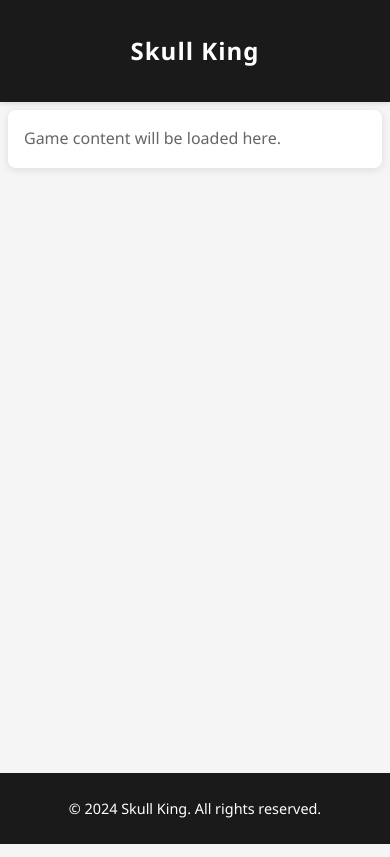
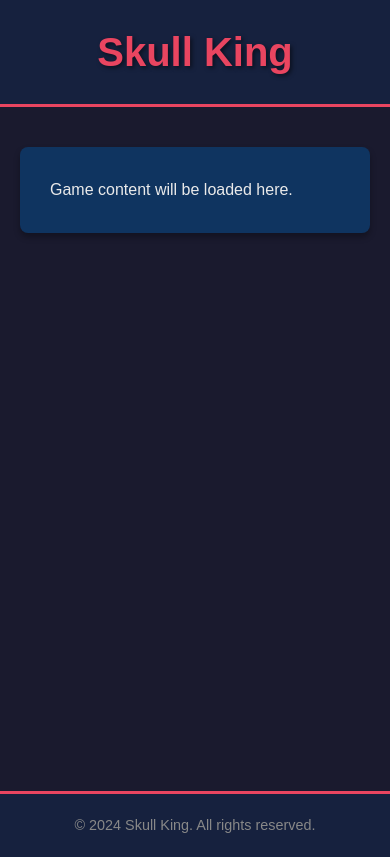
Before and after one commit to corynaegle-ai/swarm-managed-skull-king-27, a plain HTML site: page index.html in a window 390 px wide. Drawn offline with Linux system fonts and the light colour scheme.

Commit message:
TKT-C7E6A459: Create project skeleton (HTML/CSS/JS entry files)
Created project skeleton with HTML entry point, base CSS styles, and JavaScript initialization for Skull King vanilla JS application.

Generated by Swarm Agent forge-agent-003 (FORGE)

```diff
--- a/app.js
+++ b/app.js
@@ -1,107 +1,46 @@
 /**
  * Skull King - Main Application Entry Point
- *
- * This file initializes the application state and sets up
- * the core functionality for the Skull King game.
+ * Initializes app state and DOM readiness
  */
 
-// ==========================================
-// Application State
-// ==========================================
-
-const AppState = {
-    isInitialized: false,
-    gameStatus: 'idle',
+// Application state
+const appState = {
+    gameActive: false,
     players: [],
     currentRound: 0,
+    initialized: false
 };
 
-// ==========================================
-// DOM Elements
-// ==========================================
-
-const DOM = {
-    app: document.getElementById('app'),
-    mainContent: document.getElementById('main-content'),
-    gameSection: document.getElementById('game-section'),
-};
-
-// ==========================================
-// Utility Functions
-// ==========================================
-
 /**
- * Validates that required DOM elements exist
- * @returns {boolean} True if all required elements are present
- */
-function validateDOMElements() {
-    const requiredElements = ['app', 'main-content', 'game-section'];
-    for (const elementId of requiredElements) {
-        if (!document.getElementById(elementId)) {
-            console.error(`Missing required DOM element: #${elementId}`);
-            return false;
-        }
-    }
-    return true;
-}
-
-/**
- * Logs application initialization message
- */
-function logInitialization() {
-    console.log('=== Skull King Application Initialized ===');
-    console.log('App State:', AppState);
-    console.log('DOM Elements Validated: OK');
-}
-
-// ==========================================
-// Initialization
-// ==========================================
-
-/**
- * Initializes the application
- * Called when DOM is ready
+ * Initialize the application when DOM is ready
  */
 function initializeApp() {
     try {
-        // Validate DOM structure
-        if (!validateDOMElements()) {
-            throw new Error('DOM validation failed');
+        // Verify required DOM elements exist
+        const appContainer = document.getElementById('app');
+        const mainContent = document.getElementById('main-content');
+        const gameSection = document.getElementById('game-section');
+
+        if (!appContainer || !mainContent || !gameSection) {
+            throw new Error('Required DOM elements not found');
         }
 
-        // Set initial state
-        AppState.isInitialized = true;
-        AppState.gameStatus = 'ready';
+        // Set app initialized flag
+        appState.initialized = true;
 
         // Log successful initialization
-        logInitialization();
+        console.log('Skull King app initialized successfully', appState);
 
     } catch (error) {
-        console.error('Failed to initialize application:', error.message);
-        AppState.isInitialized = false;
+        console.error('Failed to initialize Skull King app:', error);
+        throw error;
     }
 }
 
-// ==========================================
-// Event Listeners
-// ==========================================
-
-// Initialize app when DOM is ready
+// Initialize when DOM content is loaded
 if (document.readyState === 'loading') {
     document.addEventListener('DOMContentLoaded', initializeApp);
 } else {
-    // DOM is already loaded
+    // DOM already loaded
     initializeApp();
 }
-
-// ==========================================
-// Exports (for testing or module integration)
-// ==========================================
-
-if (typeof module !== 'undefined' && module.exports) {
-    module.exports = {
-        AppState,
-        initializeApp,
-        validateDOMElements,
-    };
-}
--- a/style.css
+++ b/style.css
@@ -1,109 +1,54 @@
-/* ==========================================
-   Skull King - Base Stylesheet
-   ========================================== */
+/* Skull King - Base Styles */
 
-/* Reset and Base Styles */
 * {
     margin: 0;
     padding: 0;
     box-sizing: border-box;
 }
 
-html, body {
-    font-family: 'Segoe UI', Tahoma, Geneva, Verdana, sans-serif;
-    font-size: 16px;
+body {
+    font-family: Arial, sans-serif;
+    background-color: #1a1a2e;
+    color: #eaeaea;
     line-height: 1.6;
-    color: #333;
-    background-color: #f5f5f5;
 }
 
-/* App Container */
-#app {
-    display: flex;
-    flex-direction: column;
-    min-height: 100vh;
-}
-
-/* Header Styles */
 header {
-    background-color: #1a1a1a;
-    color: white;
-    padding: 2rem 1rem;
+    background-color: #16213e;
+    padding: 20px;
     text-align: center;
-    box-shadow: 0 2px 4px rgba(0, 0, 0, 0.1);
+    border-bottom: 3px solid #e94560;
 }
 
 header h1 {
     font-size: 2.5rem;
-    font-weight: bold;
-    letter-spacing: 2px;
+    color: #e94560;
+    text-shadow: 2px 2px 4px rgba(0, 0, 0, 0.5);
 }
 
-/* Main Content */
-#main-content {
-    flex: 1;
-    padding: 2rem 1rem;
+main {
+    min-height: calc(100vh - 200px);
+    padding: 40px 20px;
+}
+
+section {
     max-width: 1200px;
     margin: 0 auto;
-    width: 100%;
+    background-color: #0f3460;
+    padding: 30px;
+    border-radius: 8px;
+    box-shadow: 0 4px 6px rgba(0, 0, 0, 0.3);
 }
 
-#game-section {
-    background-color: white;
-    border-radius: 8px;
-    padding: 2rem;
-    box-shadow: 0 2px 8px rgba(0, 0, 0, 0.1);
-}
-
-#game-section p {
-    font-size: 1.1rem;
-    color: #666;
-}
-
-/* Footer Styles */
 footer {
-    background-color: #1a1a1a;
-    color: white;
+    background-color: #16213e;
+    padding: 20px;
     text-align: center;
-    padding: 1.5rem 1rem;
-    margin-top: auto;
-    font-size: 0.9rem;
+    border-top: 3px solid #e94560;
+    margin-top: 40px;
 }
 
 footer p {
-    margin: 0;
+    color: #888;
+    font-size: 0.9rem;
 }
-
-/* Responsive Design */
-@media (max-width: 768px) {
-    header h1 {
-        font-size: 2rem;
-    }
-
-    #main-content {
-        padding: 1rem;
-    }
-
-    #game-section {
-        padding: 1.5rem;
-    }
-}
-
-@media (max-width: 480px) {
-    header h1 {
-        font-size: 1.5rem;
-        letter-spacing: 1px;
-    }
-
-    #main-content {
-        padding: 0.5rem;
-    }
-
-    #game-section {
-        padding: 1rem;
-    }
-
-    #game-section p {
-        font-size: 1rem;
-    }
-}
```
